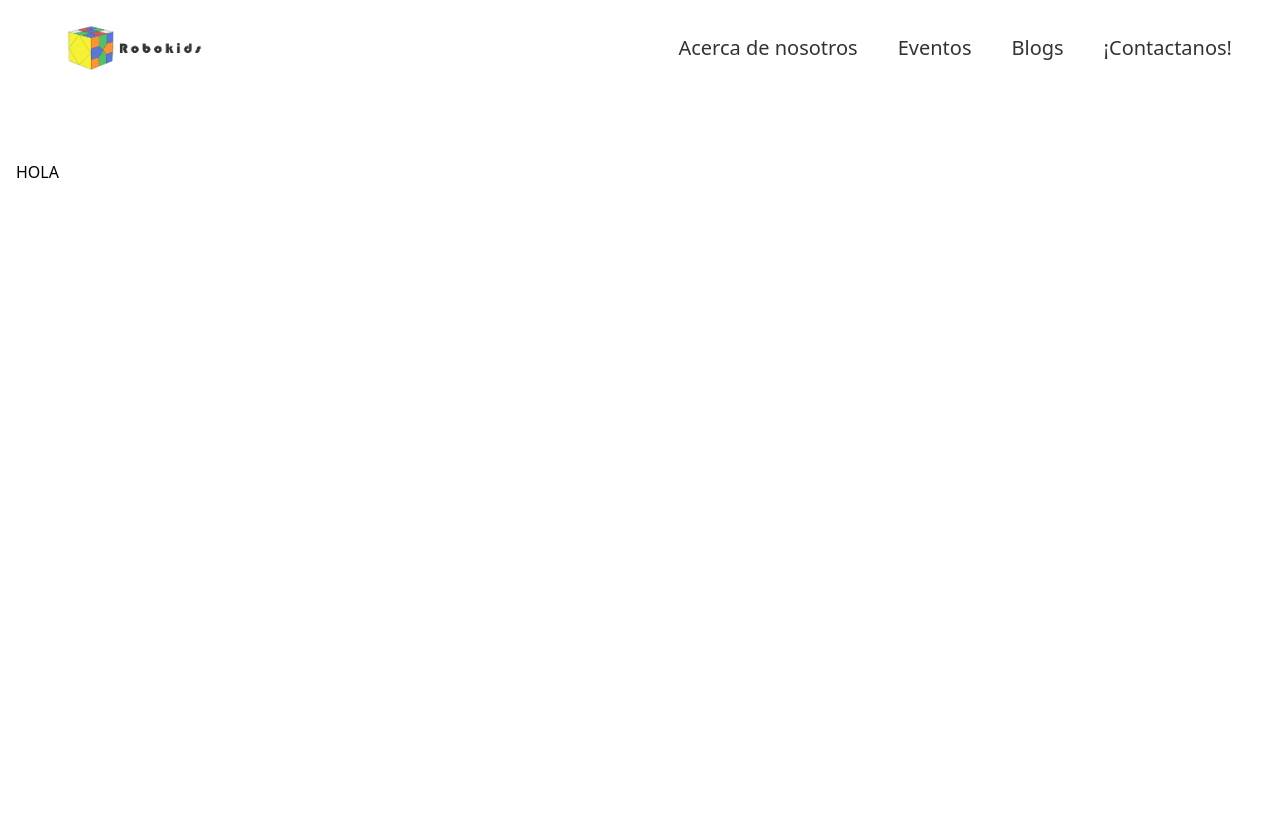
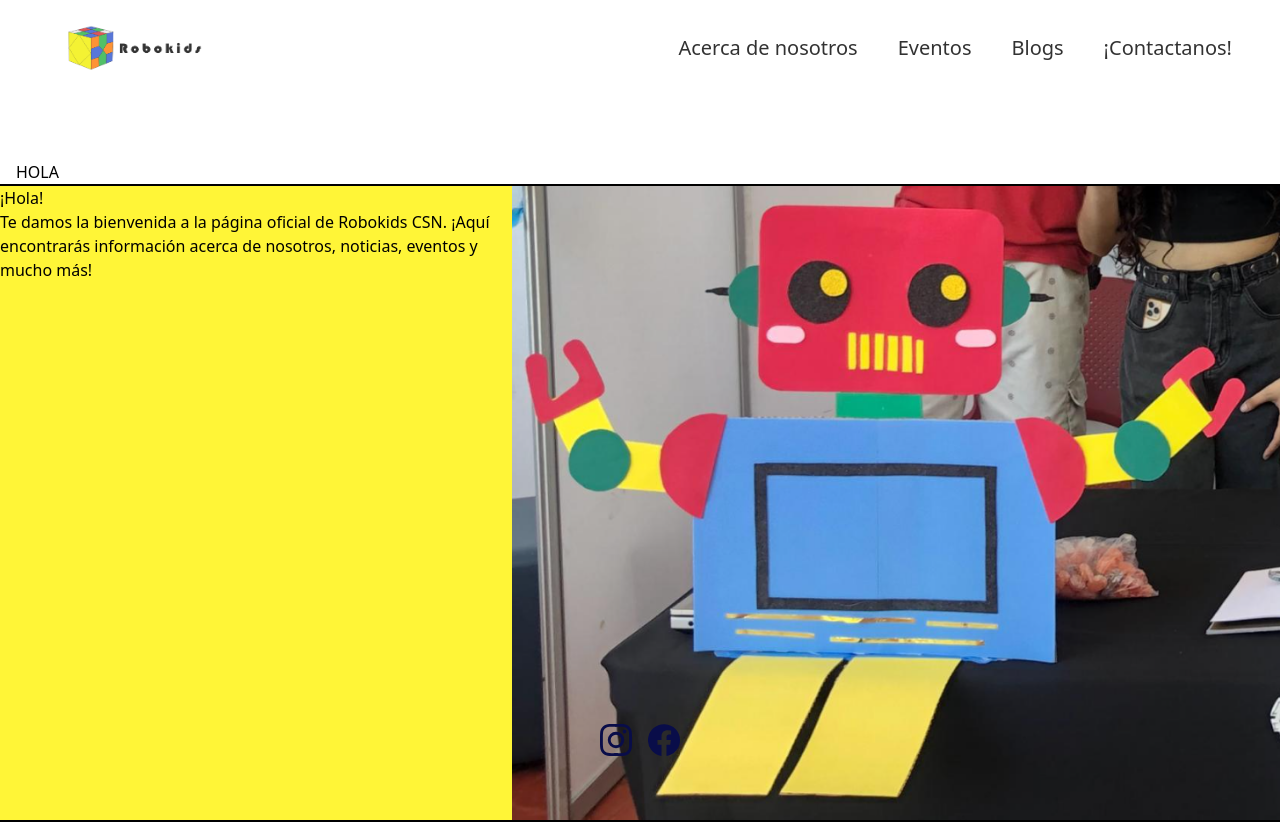
Before and after one commit to JulianJ-mtz/RoboKids, an Astro site in the folder Frontend/: page / in a window 1280 px wide. Before the commit the page ends 800 px from the top, so only its background shows below. Built offline with nearby package versions, Linux system fonts and the light colour scheme; Astro itself is replaced by a stand-in of ours.

Commit message:
avances en home page

```diff
--- /dev/null
+++ b/Frontend/src/pages/Home.astro
@@ -0,0 +1,22 @@
+<section class="mb-10 lg:h-[500px]">
+  <div class="flex flex-row">
+    <div id="info" class="basis-2/5 border-y-2 border-black">
+      <h1>¡Hola!</h1>
+      <p>
+        Te damos la bienvenida a la página oficial de Robokids CSN. ¡Aquí
+        encontrarás información acerca de nosotros, noticias, eventos y mucho
+        más!
+      </p>
+    </div>
+
+    <div class="basis-3/5 border-y-2 border-black">
+      <img src="robot.jpg" alt="Robot"/>
+    </div>
+  </div>
+</section>
+
+<style>
+  #info {
+    background-color: rgb(255, 245, 55);
+  }
+</style>
--- a/Frontend/src/pages/index.astro
+++ b/Frontend/src/pages/index.astro
@@ -2,12 +2,18 @@
 import Layout from "../layouts/Layout.astro";
 import Card from "../components/Card.astro";
 import Header from "../components/Header.astro";
+import Footer from "../components/Footer.astro";
+import Home from "./Home.astro";
 ---
 
 <Layout title="Robokids">
   <main>
     <Header />
     <div class="mt-40 mx-4">HOLA</div>
+
+    <Home />
+
+    <Footer />
   </main>
 </Layout>
 
```
Also changed, not shown: Frontend/public/Facebook.svg (added), Frontend/public/Instagram.svg (added), Frontend/public/robot.jpg (added).
